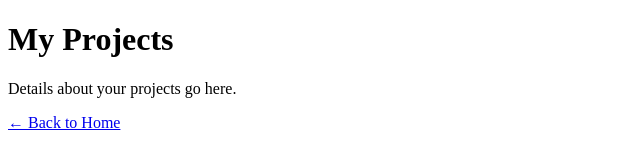
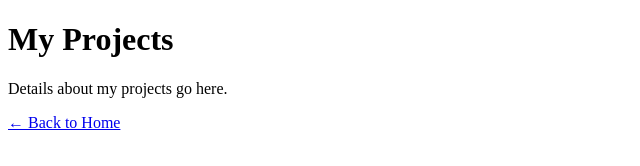
Before and after one commit to harshyadav19/harshyadav19.github.io, a plain HTML site: page projects.html in a window 1280 px wide. Shown: the full height of the page, 0-640 px from the left. Drawn offline with Linux system fonts and the light colour scheme.

Commit message:
projects.html

```diff
--- a/projects.html
+++ b/projects.html
@@ -7,7 +7,7 @@
 </head>
 <body>
   <h1>My Projects</h1>
-  <p>Details about your projects go here.</p>
+  <p>Details about my projects go here.</p>
   <a href="index.html">← Back to Home</a>
 </body>
 </html>
```
